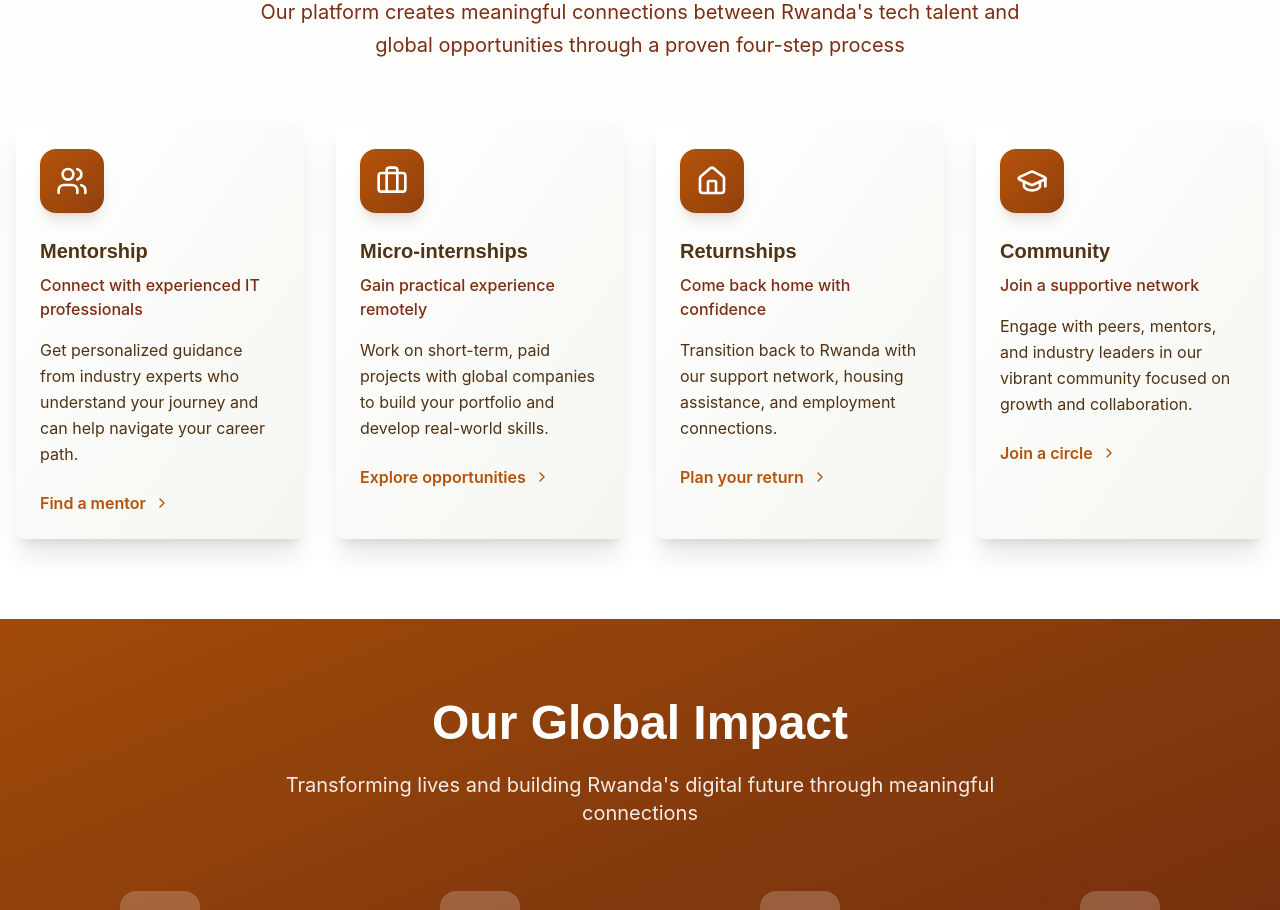
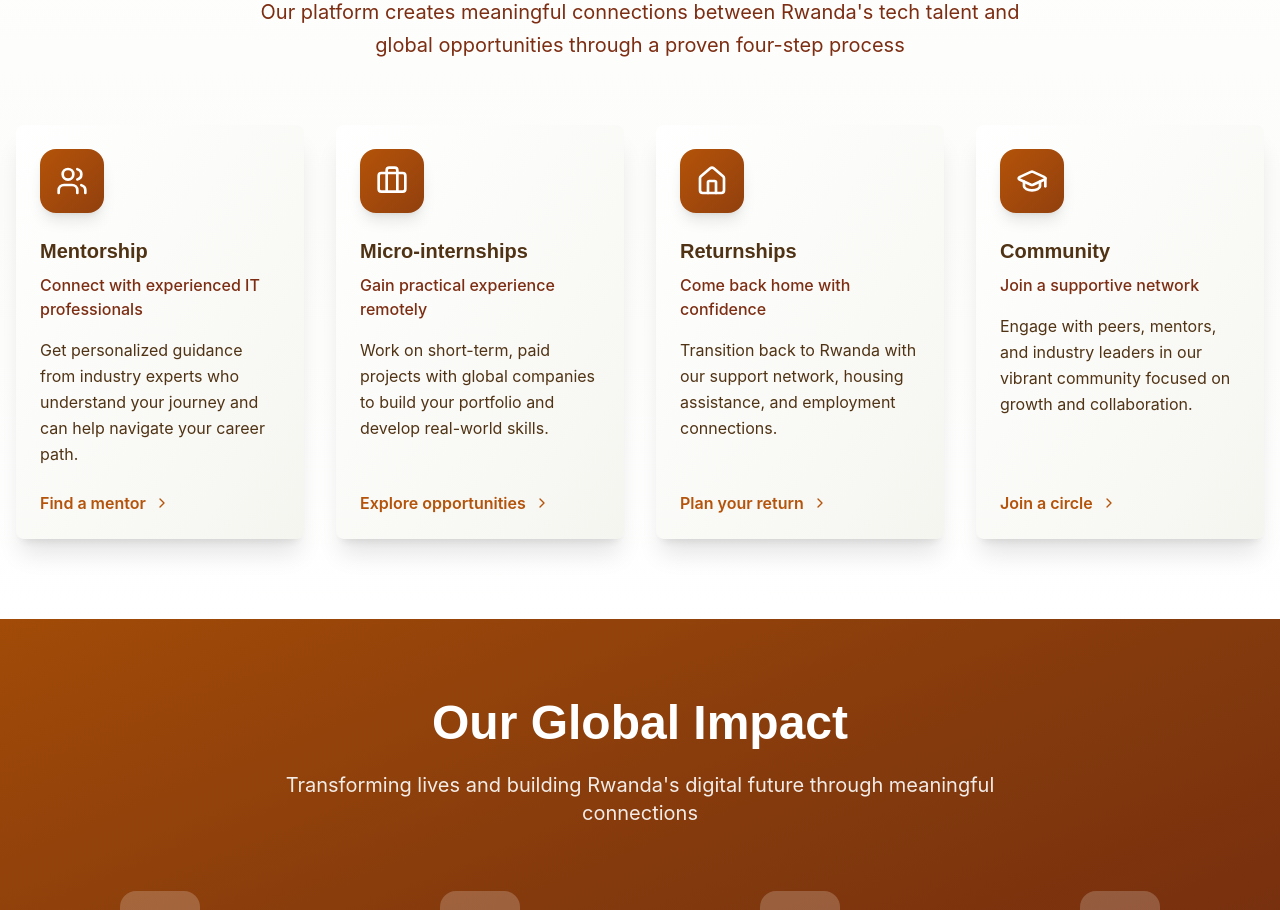
Before and after one commit to gisachris/GlobalRoots, a React app: page / in a window 1280 px wide. Shown: the part 1000-1910 px from the top of the page. Built offline with nearby package versions, Linux system fonts and the light colour scheme; the HTML template or start-up script is replaced by a standard one; what miragejs would draw is missing.

Commit message:
Same size for the landing page the oportunity cards

```diff
--- a/src/pages/LandingPage.tsx
+++ b/src/pages/LandingPage.tsx
@@ -130,9 +130,10 @@ export const LandingPage = () => {
               talent and global opportunities through a proven four-step process
             </p>
           </div>
-          <div className="grid grid-cols-1 md:grid-cols-2 lg:grid-cols-4 gap-8 stagger-container">
+          <div className="grid grid-cols-1 items-stretch md:grid-cols-2 lg:grid-cols-4 gap-8 stagger-container">
             {/* Mentorship Card */}
-            <Card className="group border-none shadow-xl hover:shadow-2xl transition-all duration-500 transform hover:-translate-y-4 bg-gradient-to-br from-white to-[#F5F5F0] dark:from-gray-800 dark:to-gray-700 relative overflow-hidden">
+            <Link to="/opportunities" className="h-full">
+              <Card className="group border-none shadow-xl hover:shadow-2xl transition-all duration-500 transform hover:-translate-y-4 bg-gradient-to-br from-white to-[#F5F5F0] dark:from-gray-800 dark:to-gray-700 relative overflow-hidden h-full flex flex-col">
                 <div className="absolute inset-0 bg-gradient-to-br from-[#B45309]/5 to-[#92400E]/5 opacity-0 group-hover:opacity-100 transition-opacity duration-500"></div>
                 <CardHeader className="relative z-10">
                   <div className="w-16 h-16 rounded-2xl bg-gradient-to-br from-[#B45309] to-[#92400E] flex items-center justify-center mb-6 transform transition-all duration-500 group-hover:scale-110 group-hover:rotate-6 shadow-lg">
@@ -145,23 +146,25 @@ export const LandingPage = () => {
                     Connect with experienced IT professionals
                   </CardDescription>
                 </CardHeader>
-              <CardContent className="relative z-10">
-                <p className="text-[#503314] dark:text-gray-300 leading-relaxed mb-6">
+                <CardContent className="relative z-10 flex-1 flex flex-col">
+                  <p className="text-[#503314] dark:text-gray-300 leading-relaxed mb-6 flex-1">
                     Get personalized guidance from industry experts who understand
                     your journey and can help navigate your career path.
                   </p>
                   <Link
                     to="/opportunities"
-                  className="inline-flex items-center text-[#B45309] hover:text-[#92400E] font-semibold group/link"
+                    className="inline-flex items-center text-[#B45309] hover:text-[#92400E] font-semibold group/link mt-auto"
                   >
                     Find a mentor
                     <ChevronRightIcon className="ml-2 h-4 w-4 transition-transform duration-300 group-hover/link:translate-x-1" />
                   </Link>
                 </CardContent>
               </Card>
+            </Link>
 
             {/* Micro-internships Card */}
-            <Card className="group border-none shadow-xl hover:shadow-2xl transition-all duration-500 transform hover:-translate-y-4 bg-gradient-to-br from-white to-[#F5F5F0] dark:from-gray-800 dark:to-gray-700 relative overflow-hidden">
+            <Link to="/opportunities" className="h-full">
+              <Card className="group border-none shadow-xl hover:shadow-2xl transition-all duration-500 transform hover:-translate-y-4 bg-gradient-to-br from-white to-[#F5F5F0] dark:from-gray-800 dark:to-gray-700 relative overflow-hidden h-full flex flex-col">
                 <div className="absolute inset-0 bg-gradient-to-br from-[#B45309]/5 to-[#92400E]/5 opacity-0 group-hover:opacity-100 transition-opacity duration-500"></div>
                 <CardHeader className="relative z-10">
                   <div className="w-16 h-16 rounded-2xl bg-gradient-to-br from-[#B45309] to-[#92400E] flex items-center justify-center mb-6 transform transition-all duration-500 group-hover:scale-110 group-hover:rotate-6 shadow-lg">
@@ -174,23 +177,25 @@ export const LandingPage = () => {
                     Gain practical experience remotely
                   </CardDescription>
                 </CardHeader>
-              <CardContent className="relative z-10">
-                <p className="text-[#503314] dark:text-gray-300 leading-relaxed mb-6">
+                <CardContent className="relative z-10 flex-1 flex flex-col">
+                  <p className="text-[#503314] dark:text-gray-300 leading-relaxed mb-6 flex-1">
                     Work on short-term, paid projects with global companies to
                     build your portfolio and develop real-world skills.
                   </p>
                   <Link
                     to="/opportunities"
-                  className="inline-flex items-center text-[#B45309] hover:text-[#92400E] font-semibold group/link"
+                    className="inline-flex items-center text-[#B45309] hover:text-[#92400E] font-semibold group/link mt-auto"
                   >
                     Explore opportunities
                     <ChevronRightIcon className="ml-2 h-4 w-4 transition-transform duration-300 group-hover/link:translate-x-1" />
                   </Link>
                 </CardContent>
               </Card>
+            </Link>
 
             {/* Returnships Card */}
-            <Card className="group border-none shadow-xl hover:shadow-2xl transition-all duration-500 transform hover:-translate-y-4 bg-gradient-to-br from-white to-[#F5F5F0] dark:from-gray-800 dark:to-gray-700 relative overflow-hidden">
+            <Link to="/returnee" className="h-full">
+              <Card className="group border-none shadow-xl hover:shadow-2xl transition-all duration-500 transform hover:-translate-y-4 bg-gradient-to-br from-white to-[#F5F5F0] dark:from-gray-800 dark:to-gray-700 relative overflow-hidden h-full flex flex-col">
                 <div className="absolute inset-0 bg-gradient-to-br from-[#B45309]/5 to-[#92400E]/5 opacity-0 group-hover:opacity-100 transition-opacity duration-500"></div>
                 <CardHeader className="relative z-10">
                   <div className="w-16 h-16 rounded-2xl bg-gradient-to-br from-[#B45309] to-[#92400E] flex items-center justify-center mb-6 transform transition-all duration-500 group-hover:scale-110 group-hover:rotate-6 shadow-lg">
@@ -203,23 +208,25 @@ export const LandingPage = () => {
                     Come back home with confidence
                   </CardDescription>
                 </CardHeader>
-              <CardContent className="relative z-10">
-                <p className="text-[#503314] dark:text-gray-300 leading-relaxed mb-6">
+                <CardContent className="relative z-10 flex-1 flex flex-col">
+                  <p className="text-[#503314] dark:text-gray-300 leading-relaxed mb-6 flex-1">
                     Transition back to Rwanda with our support network, housing
                     assistance, and employment connections.
                   </p>
                   <Link
                     to="/returnee"
-                  className="inline-flex items-center text-[#B45309] hover:text-[#92400E] font-semibold group/link"
+                    className="inline-flex items-center text-[#B45309] hover:text-[#92400E] font-semibold group/link mt-auto"
                   >
                     Plan your return
                     <ChevronRightIcon className="ml-2 h-4 w-4 transition-transform duration-300 group-hover/link:translate-x-1" />
                   </Link>
                 </CardContent>
               </Card>
+            </Link>
 
             {/* Community Card */}
-            <Card className="group border-none shadow-xl hover:shadow-2xl transition-all duration-500 transform hover:-translate-y-4 bg-gradient-to-br from-white to-[#F5F5F0] dark:from-gray-800 dark:to-gray-700 relative overflow-hidden">
+            <Link to="/community" className="h-full">
+              <Card className="group border-none shadow-xl hover:shadow-2xl transition-all duration-500 transform hover:-translate-y-4 bg-gradient-to-br from-white to-[#F5F5F0] dark:from-gray-800 dark:to-gray-700 relative overflow-hidden h-full flex flex-col">
                 <div className="absolute inset-0 bg-gradient-to-br from-[#B45309]/5 to-[#92400E]/5 opacity-0 group-hover:opacity-100 transition-opacity duration-500"></div>
                 <CardHeader className="relative z-10">
                   <div className="w-16 h-16 rounded-2xl bg-gradient-to-br from-[#B45309] to-[#92400E] flex items-center justify-center mb-6 transform transition-all duration-500 group-hover:scale-110 group-hover:rotate-6 shadow-lg">
@@ -232,20 +239,21 @@ export const LandingPage = () => {
                     Join a supportive network
                   </CardDescription>
                 </CardHeader>
-              <CardContent className="relative z-10">
-                <p className="text-[#503314] dark:text-gray-300 leading-relaxed mb-6">
+                <CardContent className="relative z-10 flex-1 flex flex-col">
+                  <p className="text-[#503314] dark:text-gray-300 leading-relaxed mb-6 flex-1">
                     Engage with peers, mentors, and industry leaders in our
                     vibrant community focused on growth and collaboration.
                   </p>
                   <Link
                     to="/community"
-                  className="inline-flex items-center text-[#B45309] hover:text-[#92400E] font-semibold group/link"
+                    className="inline-flex items-center text-[#B45309] hover:text-[#92400E] font-semibold group/link mt-auto"
                   >
                     Join a circle
                     <ChevronRightIcon className="ml-2 h-4 w-4 transition-transform duration-300 group-hover/link:translate-x-1" />
                   </Link>
                 </CardContent>
               </Card>
+            </Link>
           </div>
         </div>
       </section>
```
Lines whose indentation alone changed are shown as unchanged.
